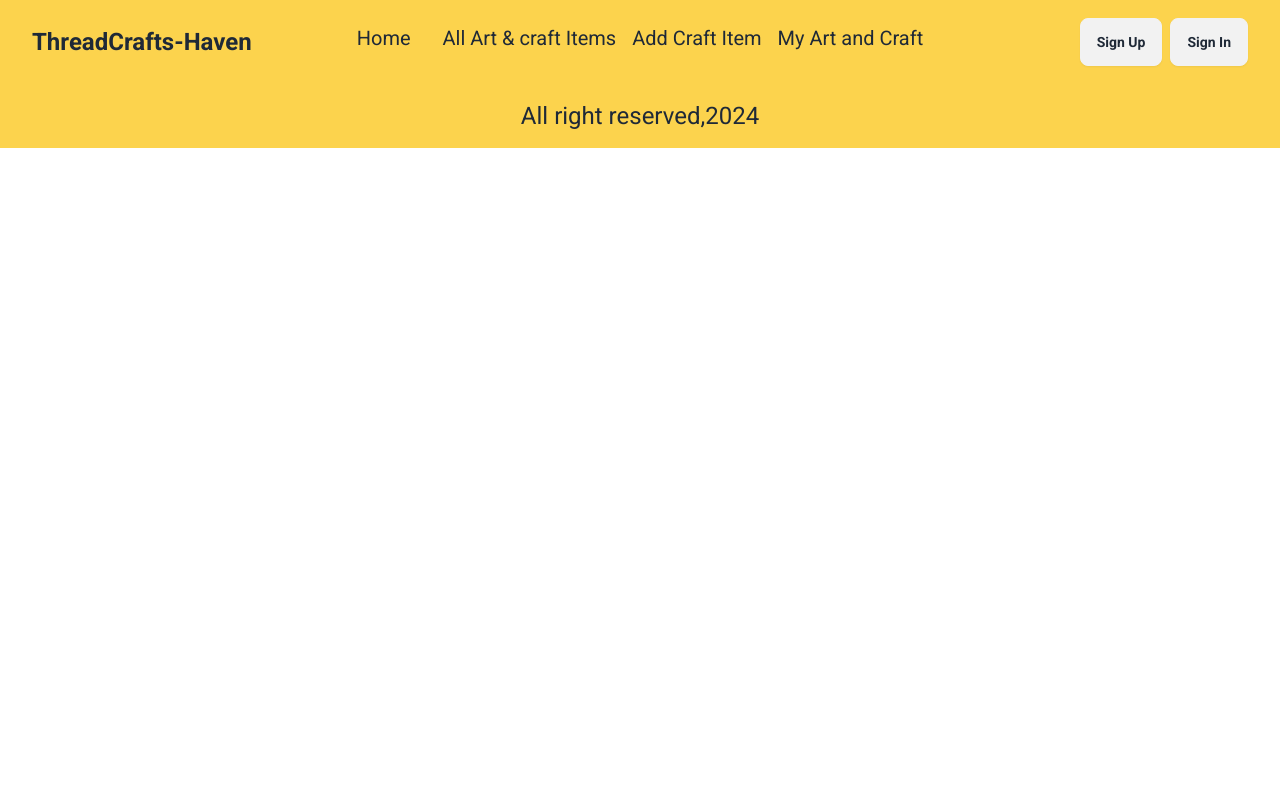
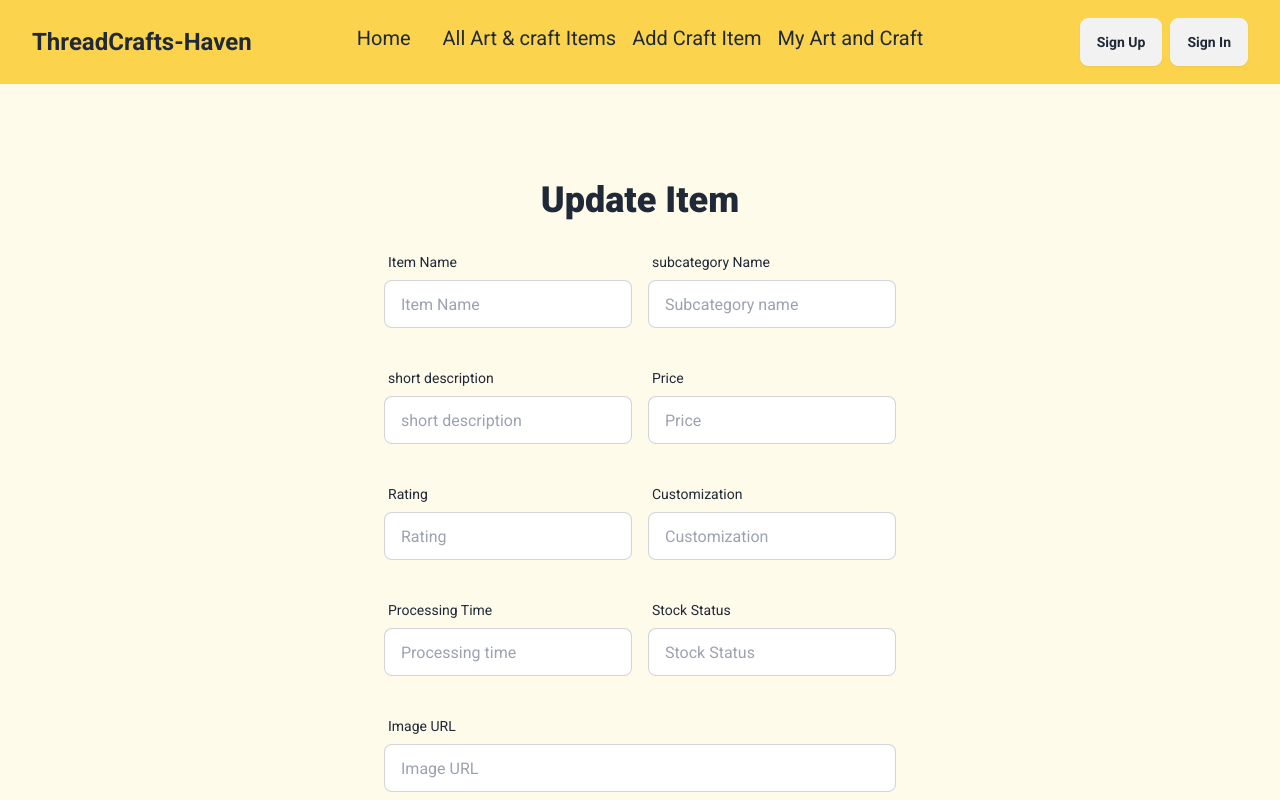
Before and after one commit to MaynulShadhin/ThreadsCraft-Heaven, a React (Vite) app: page /updateItem/1 in a window 1280 px wide. Shown: the top 800 px of the page. Built offline with nearby package versions, Linux system fonts and the light colour scheme; no server answers.

Commit message:
added delete function

```diff
--- a/package.json
+++ b/package.json
@@ -21,6 +21,7 @@
     "react-router-dom": "^6.23.0",
     "react-toastify": "^10.0.5",
     "sort-by": "^1.2.0",
+    "sweetalert2": "^11.10.8",
     "swiper": "^11.1.1"
   },
   "devDependencies": {
--- a/src/components/MySingleItem.jsx
+++ b/src/components/MySingleItem.jsx
@@ -1,7 +1,39 @@
 import PropTypes from 'prop-types';
 import { Link } from 'react-router-dom';
-const MySingleItem = ({ item }) => {
-    const { name, subcategory, description, price, rating, customization, time, stock, image } = item
+import Swal from 'sweetalert2';
+const MySingleItem = ({ item,items,setItems }) => {
+    const { _id, name, subcategory, description, price, rating, customization, time, stock, image } = item
+
+    const handleDelete = (_id) => {
+        Swal.fire({
+            title: "Are you sure?",
+            text: "You won't be able to revert this!",
+            icon: "warning",
+            showCancelButton: true,
+            confirmButtonColor: "#3085d6",
+            cancelButtonColor: "#d33",
+            confirmButtonText: "Yes, delete it!"
+        }).then((result) => {
+            if (result.isConfirmed) {
+                fetch(`http://localhost:5000/singleItem/${_id}`, {
+                    method: 'DELETE'
+                })
+                    .then(res => res.json())
+                    .then(data => {
+                        console.log(data)
+                        if (data.deletedCount > 0) {
+                            Swal.fire({
+                                title: "Deleted!",
+                                text: "Your file has been deleted.",
+                                icon: "success"
+                            });
+                            setItems(prevItems => prevItems.filter(item => item._id !== _id));
+                        }
+                    })
+            }
+        });
+    }
+
     return (
         <div>
             <div className="flex flex-col md:flex-row items-center card card-side bg-base-100 shadow-xl p-4 border-2">
@@ -19,7 +51,7 @@ const MySingleItem = ({ item }) => {
                         <Link to={`/updateItem/${item._id}`}>
                             <button className='bg-amber-300 px-2 py-1 rounded-md font-semibold hover:bg-amber-200'>Update</button>
                         </Link>
-                        <button className='bg-amber-300 px-2 py-1 rounded-md font-semibold hover:bg-amber-200'>Delete</button>
+                        <button onClick={() => handleDelete(_id)} className='bg-red-600 px-2 py-1 rounded-md font-semibold hover:bg-red-500 text-white'>Delete</button>
                     </div>
                 </div>
             </div>
@@ -29,7 +61,9 @@ const MySingleItem = ({ item }) => {
 };
 
 MySingleItem.propTypes = {
-    item: PropTypes.object
+    item: PropTypes.object,
+    items:PropTypes.array,
+    setItems: PropTypes.func
 }
 
 export default MySingleItem;
--- a/src/pages/AddCraftItem.jsx
+++ b/src/pages/AddCraftItem.jsx
@@ -21,7 +21,6 @@ const AddCraftItem = () => {
         const stock = form.stock.value;
         const image = form.image.value;
         const email = user.email;
-        console.log(email)
 
         const newItem = { name, subcategory, description, price, rating, customization, time, stock, image, email }
         console.log(newItem)
--- a/src/pages/MyArtAndCraft.jsx
+++ b/src/pages/MyArtAndCraft.jsx
@@ -5,7 +5,8 @@ import MySingleItem from "../components/MySingleItem";
 const MyArtAndCraft = () => {
 
     const { user } = useContext(AuthContext) || {}
-    const [items, setItems] = useState([])
+    const [items, setItems] = useState([]);
+
 
     useEffect(() => {
         fetch(`http://localhost:5000/item/${user?.email}`)
@@ -20,7 +21,7 @@ const MyArtAndCraft = () => {
             <h2 className="text-center text-3xl font-bold mb-8">My Art And Craft</h2>
             <div className="grid grid-cols-1 gap-8">
                 {
-                    items.map(item => <MySingleItem key={item._id} item={item}></MySingleItem>)
+                    items.map(item => <MySingleItem key={item._id} item={item} items={items} setItems={setItems}></MySingleItem>)
                 }
             </div>
         </div>
--- a/src/pages/UpdateItem.jsx
+++ b/src/pages/UpdateItem.jsx
@@ -1,5 +1,6 @@
 import { useEffect, useState } from "react";
 import { useParams } from "react-router-dom";
+import Swal from "sweetalert2";
 
 const UpdateItem = () => {
     const { id } = useParams();
@@ -10,15 +11,159 @@ const UpdateItem = () => {
             .then(res => res.json())
             .then(data => {
                 setItem(data)
-                console.log(data)
             })
     }, [id]);
 
-    const { name, subcategory, description, price, rating, customization, time, stock, image } = item
+    const { _id, name, subcategory, description, price, rating, customization, time, stock, image } = item
+
+    const handleUpdateItem = (event) => {
+        event.preventDefault();
+
+        const form = event.target;
+        const name = form.name.value;
+        const subcategory = form.subcategory.value;
+        const description = form.description.value;
+        const price = form.price.value;
+        const rating = form.rating.value;
+        const customization = form.customization.value;
+        const time = form.time.value;
+        const stock = form.stock.value;
+        const image = form.image.value;
+
+        const updatedItem = { name, subcategory, description, price, rating, customization, time, stock, image }
+
+        fetch(`http://localhost:5000/singleItem/${_id}`, {
+            method: 'PUT',
+            headers: {
+                'content-type': 'application/json'
+            },
+            body: JSON.stringify(updatedItem)
+        })
+            .then(res => res.json())
+            .then(data => {
+                console.log(data);
+                if (data.modifiedCount > 0) {
+                    Swal.fire({
+                        title: 'Success!',
+                        text: 'Item updated Successfully',
+                        icon: 'success',
+                        confirmButtonText: 'Cool'
+                    })
+                }
+            })
+    }
 
     return (
-        <div>
+        <div className="bg-amber-50 py-24 px-10 md:px-24 lg:px-96">
+            <h2 className="text-4xl font-extrabold text-center mb-6">Update Item</h2>
+            <form onSubmit={handleUpdateItem}>
+                <div className="md:flex mb-8">
+                    <div className="form-control md:w-1/2">
+                        <label className="label">
+                            <span className="label-text">Item Name</span>
+                        </label>
+                        <label className="input-group">
+                            <input type="text" name="name"
+                                defaultValue={name}
+                                placeholder="Item Name" className="input input-bordered w-full" />
+                        </label>
+                    </div>
+                    <div className="form-control md:w-1/2 md:ml-4">
+                        <label className="label">
+                            <span className="label-text">subcategory Name</span>
+                        </label>
+                        <label className="input-group">
+                            <input type="text"
+                                defaultValue={subcategory}
+                                name="subcategory" placeholder="Subcategory name" className="input input-bordered w-full" />
+                        </label>
+                    </div>
+                </div>
 
+                <div className="md:flex mb-8">
+                    <div className="form-control md:w-1/2">
+                        <label className="label">
+                            <span className="label-text">short description</span>
+                        </label>
+                        <label className="input-group">
+                            <input type="text"
+                                defaultValue={description}
+                                name="description" placeholder="short description" className="input input-bordered w-full" />
+                        </label>
+                    </div>
+                    <div className="form-control md:w-1/2 md:ml-4">
+                        <label className="label">
+                            <span className="label-text">Price</span>
+                        </label>
+                        <label className="input-group">
+                            <input type="text"
+                                defaultValue={price}
+                                name="price" placeholder="Price" className="input input-bordered w-full" />
+                        </label>
+                    </div>
+                </div>
+
+                <div className="md:flex mb-8">
+                    <div className="form-control md:w-1/2">
+                        <label className="label">
+                            <span className="label-text">Rating</span>
+                        </label>
+                        <label className="input-group">
+                            <input type="text"
+                                defaultValue={rating}
+                                name="rating" placeholder="Rating" className="input input-bordered w-full" />
+                        </label>
+                    </div>
+                    <div className="form-control md:w-1/2 md:ml-4">
+                        <label className="label">
+                            <span className="label-text">Customization</span>
+                        </label>
+                        <label className="input-group">
+                            <input type="text"
+                                defaultValue={customization}
+                                name="customization" placeholder="Customization" className="input input-bordered w-full" />
+                        </label>
+                    </div>
+                </div>
+
+                <div className="md:flex mb-8">
+                    <div className="form-control md:w-1/2">
+                        <label className="label">
+                            <span className="label-text">Processing Time</span>
+                        </label>
+                        <label className="input-group">
+                            <input type="text"
+                                defaultValue={time}
+                                name="time" placeholder="Processing time" className="input input-bordered w-full" />
+                        </label>
+                    </div>
+                    <div className="form-control md:w-1/2 md:ml-4">
+                        <label className="label">
+                            <span className="label-text">Stock Status</span>
+                        </label>
+                        <label className="input-group">
+                            <input type="text"
+                                defaultValue={stock}
+                                name="stock" placeholder="Stock Status" className="input input-bordered w-full" />
+                        </label>
+                    </div>
+                </div>
+
+                <div className="mb-8">
+                    <div className="form-control w-full">
+                        <label className="label">
+                            <span className="label-text">Image URL</span>
+                        </label>
+                        <label className="input-group">
+                            <input type="text" name="image"
+                                defaultValue={image}
+                                placeholder="Image URL" className="input input-bordered w-full" />
+                        </label>
+                    </div>
+                </div>
+                <input type="submit" value="Update Item" className="btn btn-block bg-amber-300 hover:bg-amber-200" />
+
+            </form>
         </div>
     );
 };
```
Also changed, not shown: 1 other file (tests, documents, lock files or other folders).
